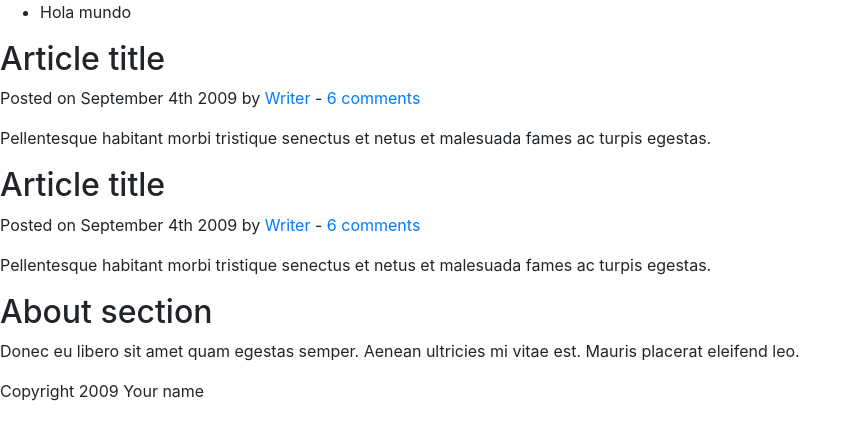
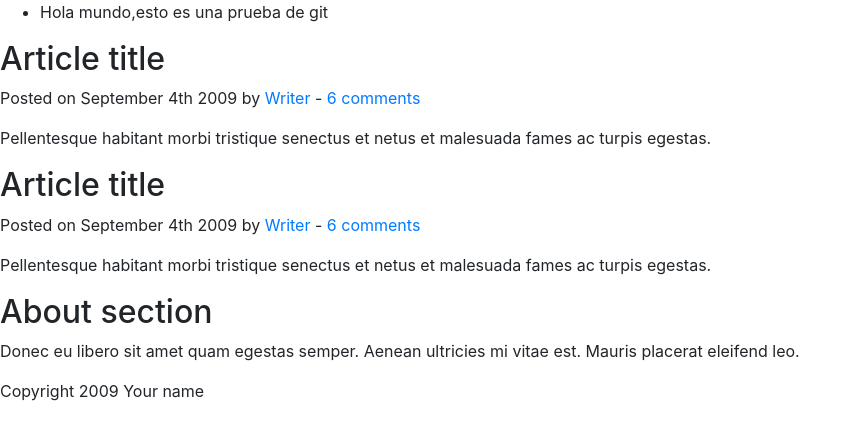
Before and after one commit to juanjecha/demo-repo2, a plain HTML site: page index.html in a window 1280 px wide. Shown: the whole page, without its empty margins (0-858 px from the left). Drawn offline with nearby package versions, Linux system fonts and the light colour scheme.

Commit message:
Se modifico index.html

```diff
--- a/index.html
+++ b/index.html
@@ -17,7 +17,7 @@
 	<header>
 		<nav>
 			<ul>
-				<li>Hola mundo</li>
+				<li>Hola mundo,esto es una prueba de git</li>
 			</ul>
 		</nav>
 	</header>
```
